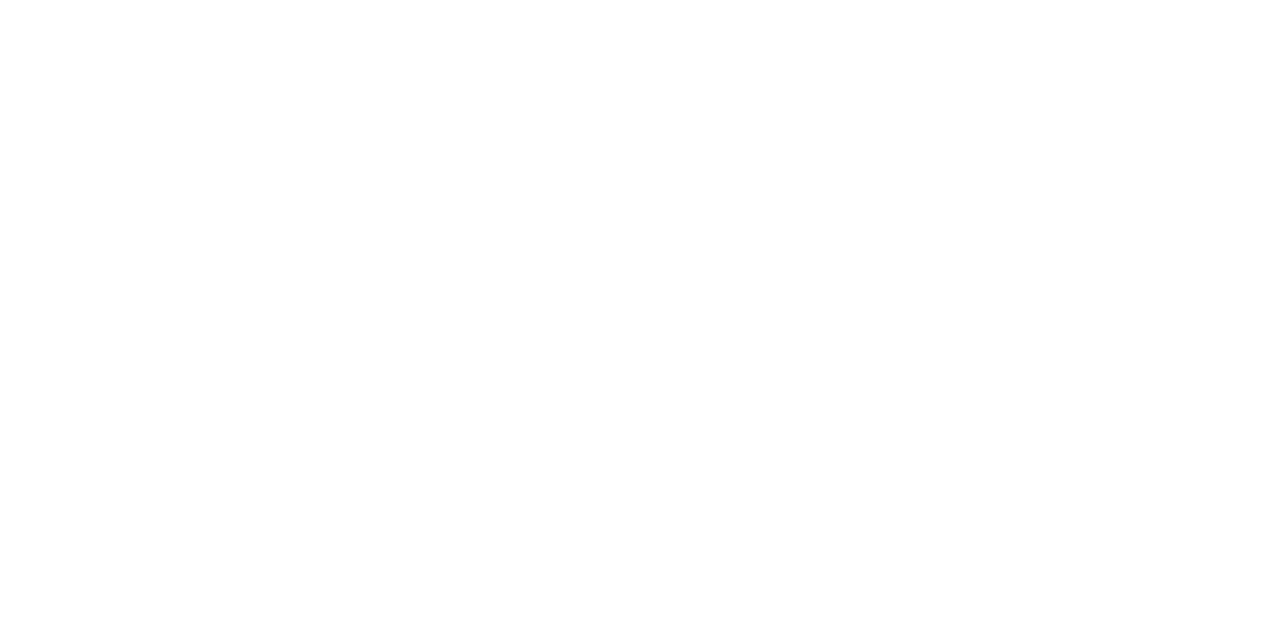
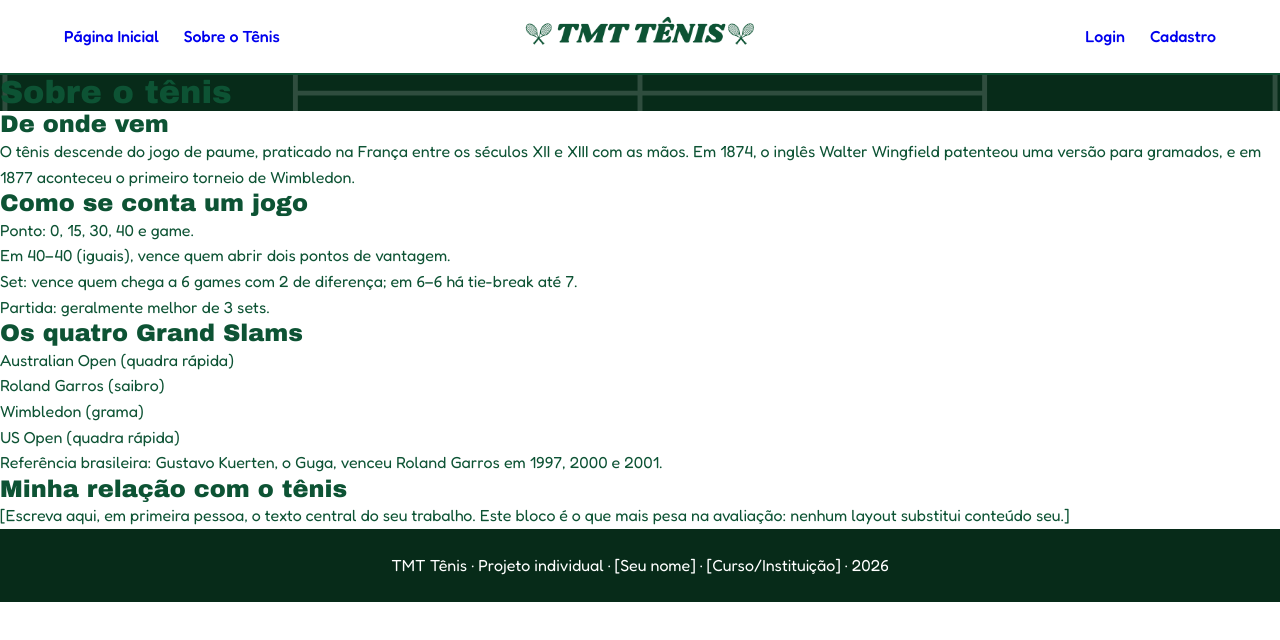
Before and after one commit to ThiagoTeixeiraDev/Projeto-Individual-Tenis, a website: page public/sobre.html in a window 1280 px wide. Drawn offline with Linux system fonts and the light colour scheme.

Commit message:
Modificação nos Controllers, Models, .env e .env.dev

```diff
--- a/public/css/cadastro-login.css
+++ b/public/css/cadastro-login.css
@@ -1,42 +1,42 @@
-*{
+* {
   margin: 0;
   padding: 0;
   box-sizing: border-box;
 }
 
-body{
+body {
   font-family: "Fredoka", sans-serif;
   color: #0d5334;
   background: #ffffff;
   line-height: 1.6;
 }
 
-h1, h2{
+h1,
+h2 {
   font-family: "Archivo Black", sans-serif;
   font-weight: 400;
   line-height: 1.15;
 }
 
-a{
-    color: inherit;
+.paginas,
+.cadastro {
+  flex: 1;
+}
+
+.cadastro .horizontal {
+  justify-content: flex-end;
 }
 
 .header {
-  padding: 15px;
-  color: #0d5334;
   display: flex;
   justify-content: space-between;
   align-items: center;
-  height: 50px;
-  width: 97%;
+  gap: 20px;
+  padding: 15px 5%;
+  background: #ffffff;
+  border-bottom: 2px solid #0d5334;
   top: 0;
-  left: 0;
-  border-bottom: #0d5334;
-  margin-bottom: 20px;
-}
-
-.quadra {
-  background: #072b19 url('../assets/imgs/quadra-\ fundo.svg') center / cover no-repeat;
+  z-index: 10;
 }
 
 .logo-header img {
@@ -47,6 +47,17 @@ a{
   list-style: none;
   display: flex;
   gap: 25px;
+}
+
+.horizontal a {
+  text-decoration: none;
+  font-weight: 500;
+  border-bottom: 3px solid transparent;
+  padding-bottom: 2px;
+}
+
+.quadra {
+  background: #072b19 url('../assets/imgs/quadra-\ fundo.svg') center / cover no-repeat;
 }
 
 .cadastro {
@@ -62,7 +73,7 @@ a{
   padding: 24px 5%;
 }
 
-.auto{
+.auto {
   min-height: 70vh;
   display: flex;
   justify-content: center;
@@ -70,7 +81,7 @@ a{
   padding: 40px 5%;
 }
 
-.card-auto{
+.card-auto {
   width: 100%;
   max-width: 400px;
   background: #ffffff;
@@ -79,21 +90,21 @@ a{
   box-shadow: 10px 10px 0 #d7ea3a;
 }
 
-.card-auto h2{
+.card-auto h2 {
   font-size: 2rem;
   margin-bottom: 20px;
 }
 
-.campo{
+.campo {
   margin-bottom: 14px;
 }
 
-.campo span{
+.campo span {
   display: block;
   font-weight: 500;
 }
 
-.campo input{
+.campo input {
   display: block;
   width: 100%;
   margin-top: 4px;
@@ -103,7 +114,7 @@ a{
   font: inherit;
 }
 
-.btn{
+.btn {
   display: inline-block;
   width: 100%;
   margin-top: 6px;
@@ -116,7 +127,7 @@ a{
   cursor: pointer;
 }
 
-.btn:hover{
+.btn:hover {
   background: #c5d92a;
 }
 
@@ -141,7 +152,7 @@ a{
   width: 50px;
 }
 
-.alerta_erro{
+.alerta_erro {
   display: flex;
   justify-content: flex-end;
 }
@@ -158,7 +169,7 @@ a{
   margin-right: 10%;
 }
 
-.card_erro #mensagem_erro{
+.card_erro #mensagem_erro {
   font-weight: 500;
   font-size: 20px;
 }
--- a/public/css/estilo.css
+++ b/public/css/estilo.css
@@ -36,6 +36,7 @@ h2 {
 
 .logo-header img {
   height: 35px;
+  display: block;
 }
 
 .horizontal {
@@ -55,6 +56,15 @@ h2 {
   width: 350px;
   display: flex;
   justify-content: right;
+}
+
+.paginas,
+.cadastro {
+  flex: 1;
+}
+
+.cadastro .horizontal {
+  justify-content: flex-end;
 }
 
 .parte-inicial {
--- /dev/null
+++ b/public/css/sobre.css
@@ -0,0 +1,117 @@
+* {
+  margin: 0;
+  padding: 0;
+  box-sizing: border-box;
+}
+
+body {
+  font-family: "Fredoka", sans-serif;
+  color: #0d5334;
+  background: #ffffff;
+  line-height: 1.6;
+}
+
+h1,
+h2 {
+  font-family: "Archivo Black", sans-serif;
+  font-weight: 400;
+  line-height: 1.15;
+}
+
+h2 {
+  font-size: 2rem;
+  margin-bottom: 24px;
+}
+
+h3 {
+  font-weight: 600;
+}
+
+a {
+  color: inherit;
+}
+
+.header {
+  display: flex;
+  justify-content: space-between;
+  align-items: center;
+  gap: 20px;
+  padding: 15px 5%;
+  background: #ffffff;
+  border-bottom: 2px solid #0d5334;
+  top: 0;
+  z-index: 10;
+}
+
+.horizontal a {
+  text-decoration: none;
+  font-weight: 500;
+  border-bottom: 3px solid transparent;
+  padding-bottom: 2px;
+}
+
+.horizontal {
+  list-style: none;
+  display: flex;
+  gap: 25px;
+}
+
+
+.paginas,
+.cadastro {
+  flex: 1;
+}
+
+.cadastro .horizontal {
+  justify-content: flex-end;
+}
+
+.quadra {
+  background: #072b19 url('../assets/imgs/quadra-\ fundo.svg') center / cover no-repeat;
+}
+
+.logo-header img {
+  height: 35px;
+  display: block;
+}
+
+.texto {
+  max-width: 760px;
+  margin: 0 auto;
+  padding: 60px 5%;
+}
+
+.bloco {
+  margin-bottom: 50px;
+}
+
+.texto h2 {
+  border-left: 8px solid #d7ea3a;
+  padding-left: 14px;
+}
+
+.texto p,
+.texto li {
+  margin-bottom: 10px;
+}
+
+.texto ul {
+  padding-left: 22px;
+}
+
+.titulo-pagina {
+  color: #fff;
+  padding: 60px 5%;
+  background-size: min(1000px, 130%) auto;
+}
+
+.titulo-pagina h1 {
+  font-size: clamp(2rem, 5vw, 3.2rem);
+}
+
+.aviso {
+  background: #f3f6ec;
+  border-left: 6px solid #d7ea3a;
+  padding: 16px;
+  border-radius: 6px;
+}
--- a/public/login.html
+++ b/public/login.html
@@ -11,8 +11,10 @@
     <script src="./js/sessao.js"></script>
 
     <link rel="stylesheet" href="./css/cadastro-login.css">
-    <link rel="icon" href="./assets/icon/favicon2.ico">
-    <link rel="preconnect" href="https://fonts.gstatic.com">
+    <link rel="preconnect" href="https://fonts.googleapis.com">
+    <link rel="preconnect" href="https://fonts.gstatic.com" crossorigin>
+    <link href="https://fonts.googleapis.com/css2?family=Archivo+Black&family=Fredoka:wght@300..700&display=swap"
+        rel="stylesheet">
 </head>
 
 <body>
@@ -23,8 +25,7 @@
         <div class="paginas">
             <ul class="horizontal">
                 <li><a href="index.html">Página Inicial</a></li>
-                <li><a href="sobre.html"></a>Sobre o Tênis</a></li>
-                <li><a href="menu_jogo.html"></a>Simule seu jogo</a></li>
+                <li><a href="sobre.html">Sobre o Tênis</a></li>
             </ul>
         </div>
         <div class="logo-header">
--- a/public/sobre.html
+++ b/public/sobre.html
@@ -0,0 +1,82 @@
+<!DOCTYPE html>
+<html lang="en">
+
+<head>
+    <meta charset="UTF-8">
+    <meta name="viewport" content="width=device-width, initial-scale=1.0">
+    <title>TMT Tênis | Sobre Tênis</title>
+
+    <link rel="stylesheet" href="./css/cadastro-login.css">
+    <link rel="icon" href="./assets/icon/favicon2.ico">
+    <link rel="preconnect" href="https://fonts.gstatic.com">
+    <link href="https://fonts.googleapis.com/css2?family=Archivo+Black&family=Fredoka:wght@300..700&display=swap"
+        rel="stylesheet">
+</head>
+
+<body>
+
+    <div class="header">
+        <div class="paginas">
+            <ul class="horizontal">
+                <li><a href="index.html">Página Inicial</a></li>
+                <li><a href="sobre.html">Sobre o Tênis</a></li>
+            </ul>
+        </div>
+        <div class="logo-header">
+            <img src="../public/assets/imgs/logo.png" alt="">
+        </div>
+        <div class="cadastro">
+            <ul class="horizontal">
+                <li><a href="login.html">Login</a></li>
+                <li><a href="cadastro.html">Cadastro</a></li>
+            </ul>
+        </div>
+    </div>
+
+    <div class="titulo-pagina quadra">
+        <h1>Sobre o tênis</h1>
+    </div>
+
+    <div class="texto">
+        <div class="bloco">
+            <h2>De onde vem</h2>
+            <p>O tênis descende do jogo de paume, praticado na França entre os séculos XII e XIII com as mãos. Em 1874,
+                o inglês Walter Wingfield patenteou uma versão para gramados, e em 1877 aconteceu o primeiro torneio de
+                Wimbledon.</p>
+        </div>
+
+        <div class="bloco">
+            <h2>Como se conta um jogo</h2>
+            <ul>
+                <li>Ponto: 0, 15, 30, 40 e game.</li>
+                <li>Em 40–40 (iguais), vence quem abrir dois pontos de vantagem.</li>
+                <li>Set: vence quem chega a 6 games com 2 de diferença; em 6–6 há tie-break até 7.</li>
+                <li>Partida: geralmente melhor de 3 sets.</li>
+            </ul>
+        </div>
+
+        <div class="bloco">
+            <h2>Os quatro Grand Slams</h2>
+            <ul>
+                <li>Australian Open (quadra rápida)</li>
+                <li>Roland Garros (saibro)</li>
+                <li>Wimbledon (grama)</li>
+                <li>US Open (quadra rápida)</li>
+            </ul>
+            <p>Referência brasileira: Gustavo Kuerten, o Guga, venceu Roland Garros em 1997, 2000 e 2001.</p>
+        </div>
+
+        <div class="bloco">
+            <h2>Minha relação com o tênis</h2>
+            <p class="aviso">[Escreva aqui, em primeira pessoa, o texto central do seu trabalho. Este bloco é o que mais
+                pesa na avaliação: nenhum layout substitui conteúdo seu.]</p>
+        </div>
+    </div>
+
+    <div class="rodape">
+        <p>TMT Tênis · Projeto individual · [Seu nome] · [Curso/Instituição] · 2026</p>
+    </div>
+
+</body>
+
+</html>
```
Also changed, not shown: public/index.html (+6 -3 lines), src/controllers/usuarioController.js (+2 -8 lines), src/models/usuarioModel.js (+4 -4 lines), public/assets/imgs/vsPai.JPG (added), 4 other files. Lines whose indentation alone changed are shown as unchanged.
